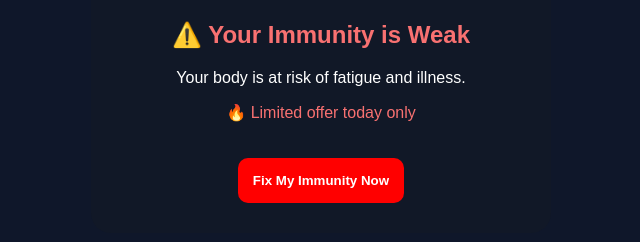
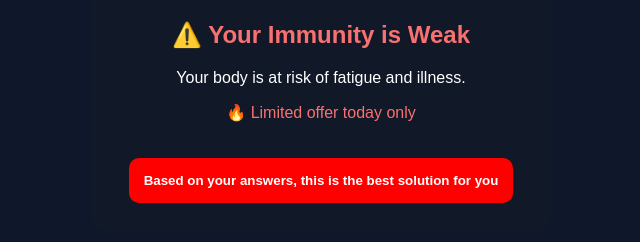
Before and after one commit to DMX120/immunity-tool, a Flask app: template templates/result.html in a window 1280 px wide. Shown: the part 125-367 px from the top of the page, without its empty margins (319-959 px from the left). Run offline with Flask 3, Linux system fonts and the light colour scheme; the template is opened without the code that fills it, so the values that code supplies are empty.

Commit message:
Update result.html

```diff
--- a/templates/result.html
+++ b/templates/result.html
@@ -49,7 +49,7 @@ margin-top:20px;
 <p style="color:#f87171;">🔥 Limited offer today only</p>
 
 <a href="YOUR_AFFILIATE_LINK_HERE">
-<button class="btn">Fix My Immunity Now</button>
+<button class="btn">Based on your answers, this is the best solution for you</button>
 </a>
 
 </div>
```
